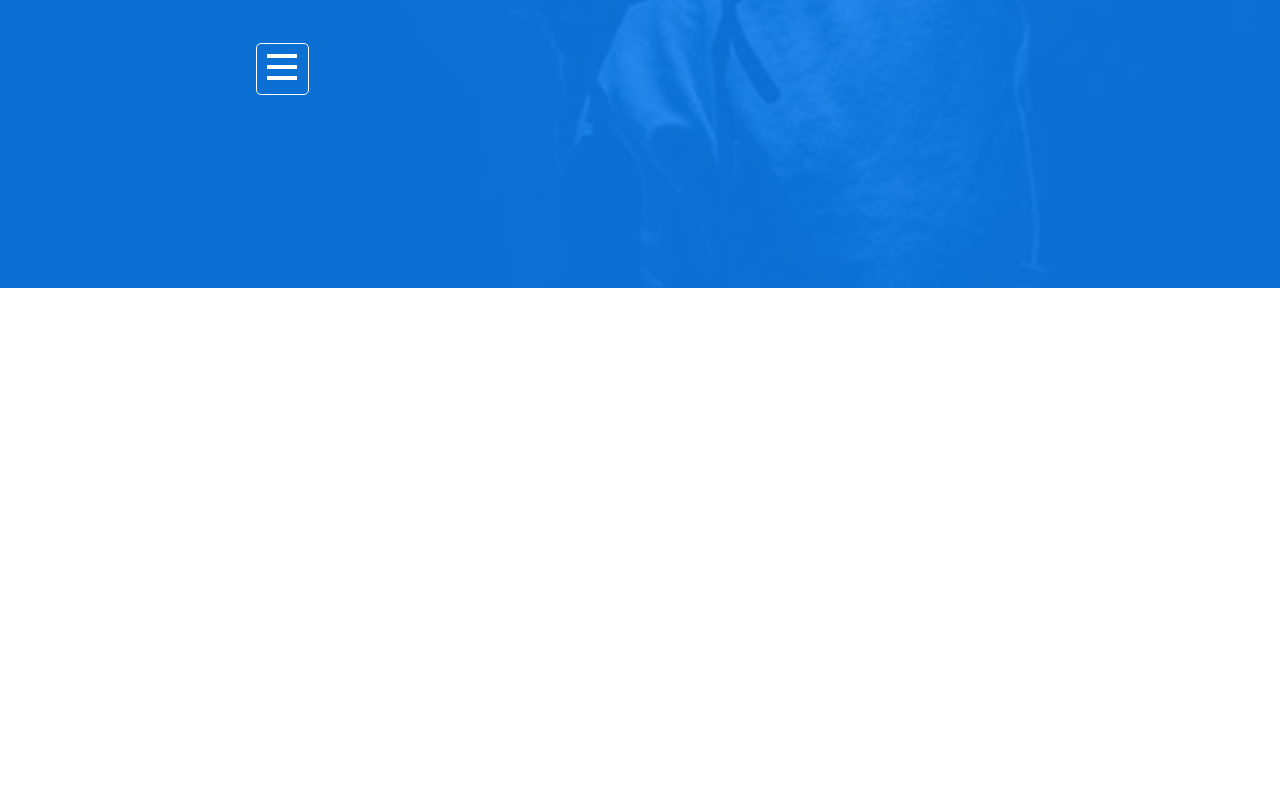
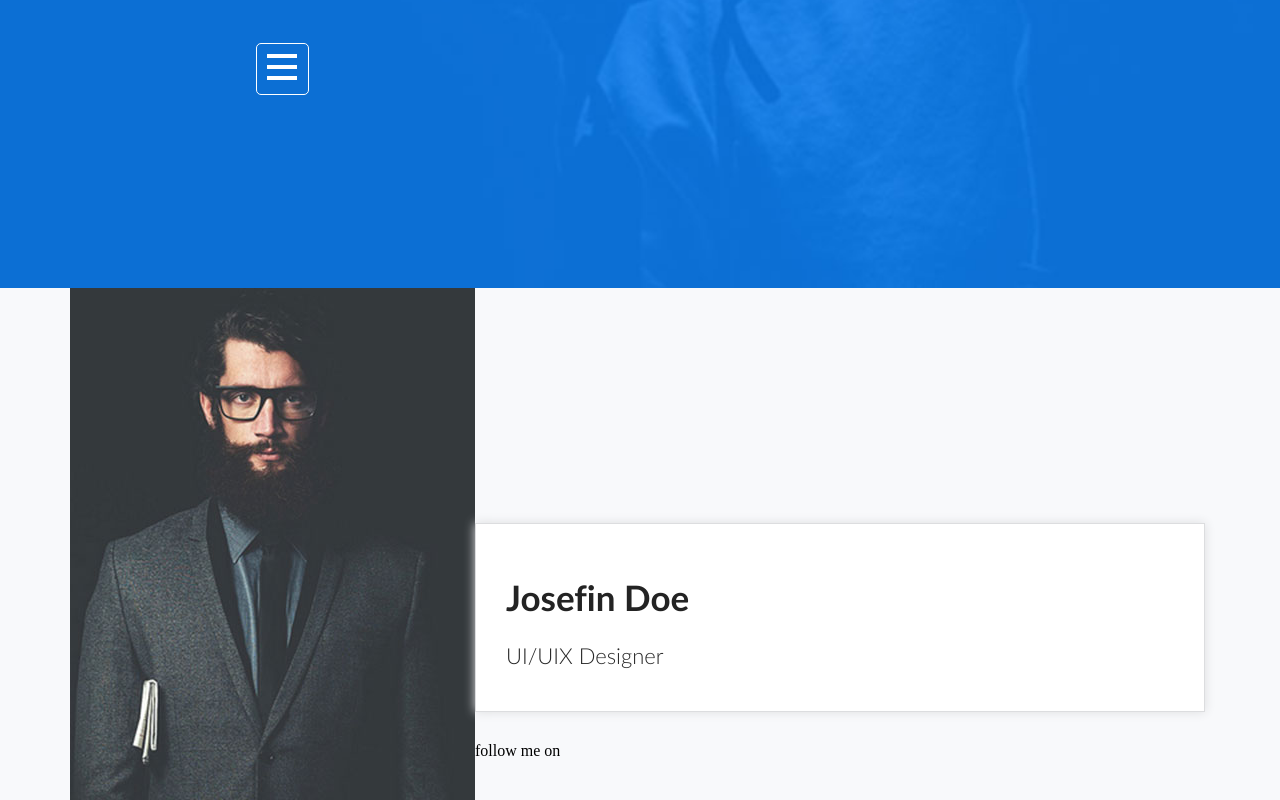
Before and after one commit to newsmilestv/RESUME-TEMPLATE, a website: page app/index.html in a window 1280 px wide. Shown: the part 675-1475 px from the top of the page. Before the commit the page ends 963 px from the top, so only its background shows below. Drawn offline with Linux system fonts and the light colour scheme; files whose address does not match are found by name; a web font is replaced by a local one.

Commit message:
Add a section class="information"

```diff
--- a/app/import/variables.scss
+++ b/app/import/variables.scss
@@ -11,3 +11,6 @@ $rsb: 'RalewaySemiBold';
 $w: #fff;
 $bd: #f8f9fb;
 $nav: #0e82f9;
+$inf: #dcdddf;
+$h1: #232323;
+$h2: #282828;
--- a/app/index.html
+++ b/app/index.html
@@ -45,5 +45,30 @@
 </header>
 <!-- HEADER END -->
 
+<!-- MAIN START -->
+<main>
+  <!-- SECTION INFORMATION START -->
+  <section id="information">
+    <div class="container">
+      <section class="designer-descr clearfix">
+        <img src="img/josefin-doe.jpg" alt="image" class="img-doe left">
+        <div class="jsf-doe">
+          <h1>josefin doe</h1>
+          <h2>UI/UIX Designer</h2>
+        </div>
+        <div class="social-inf">
+          <p>follow me on</p>
+          <i></i>
+          <i></i>
+          <i></i>
+          <i></i>
+          <i></i>
+        </div>
+      </section>
+    </div>
+  </section>
+  <!-- SECTION INFORMATION END -->
+</main>
+<!-- MAIN END -->
 </body>
 </html>
--- a/app/sass/main.scss
+++ b/app/sass/main.scss
@@ -176,3 +176,43 @@ header {
 }
 
 /*HEADER END*/
+
+/*MAIN START*/
+
+/*SECTION INFORMATION START*/
+section#information {
+  background: $bd;
+  section.designer-descr {
+
+    img {
+      display: inline-block;
+    }
+
+    div.jsf-doe {
+     width: 64%;
+     display: inline-block;
+     margin: 235px 0 30px 0;
+     padding: 56px 0 42px 30px;
+     background: $w;
+     border: 1px solid $inf;
+     box-shadow: 0 0 10px $inf;
+
+     h1 {
+       margin-bottom: 20px;
+       text-transform: capitalize;
+       font: bold 35px $lb, sans-serif;
+       color: $h1;
+     }
+     h2 {
+      font: 22px $ll, sans-serif;
+      color: $h2;
+     }
+    }
+    div.social-inf {
+      display: inline-block;
+    }
+  }
+}
+/*SECTION INFORMATION END*/
+
+/*MAIN END*/
```
Also changed, not shown: app/css/main.css, app/img/josefin-doe.jpg (added).
